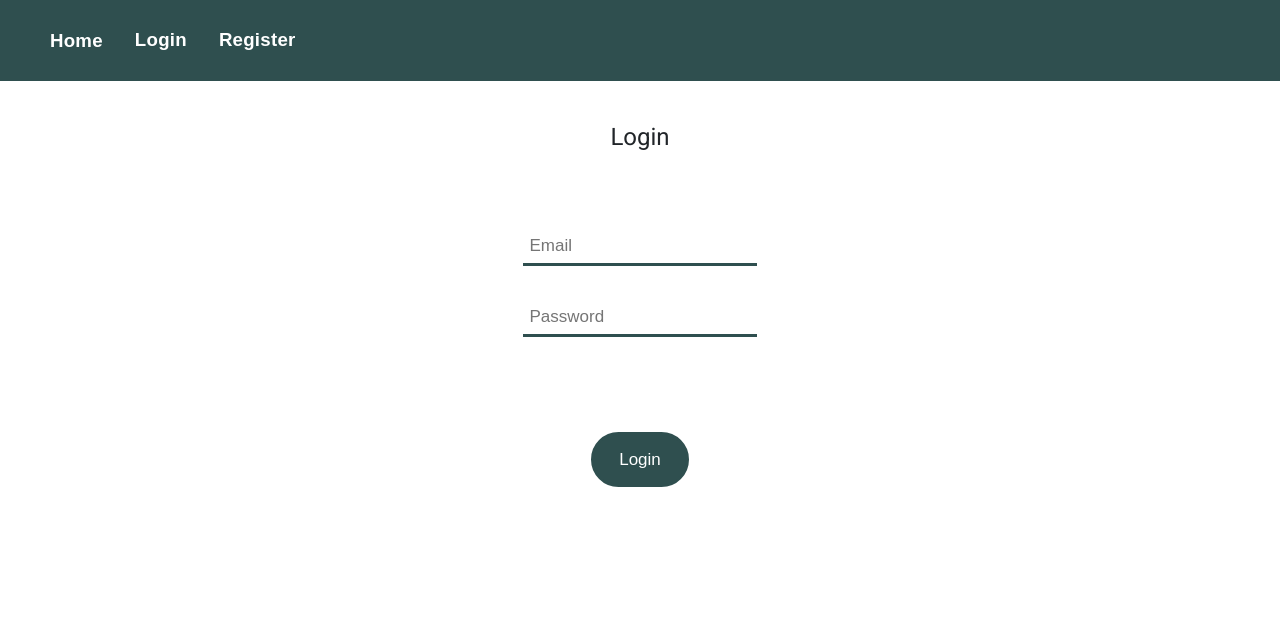
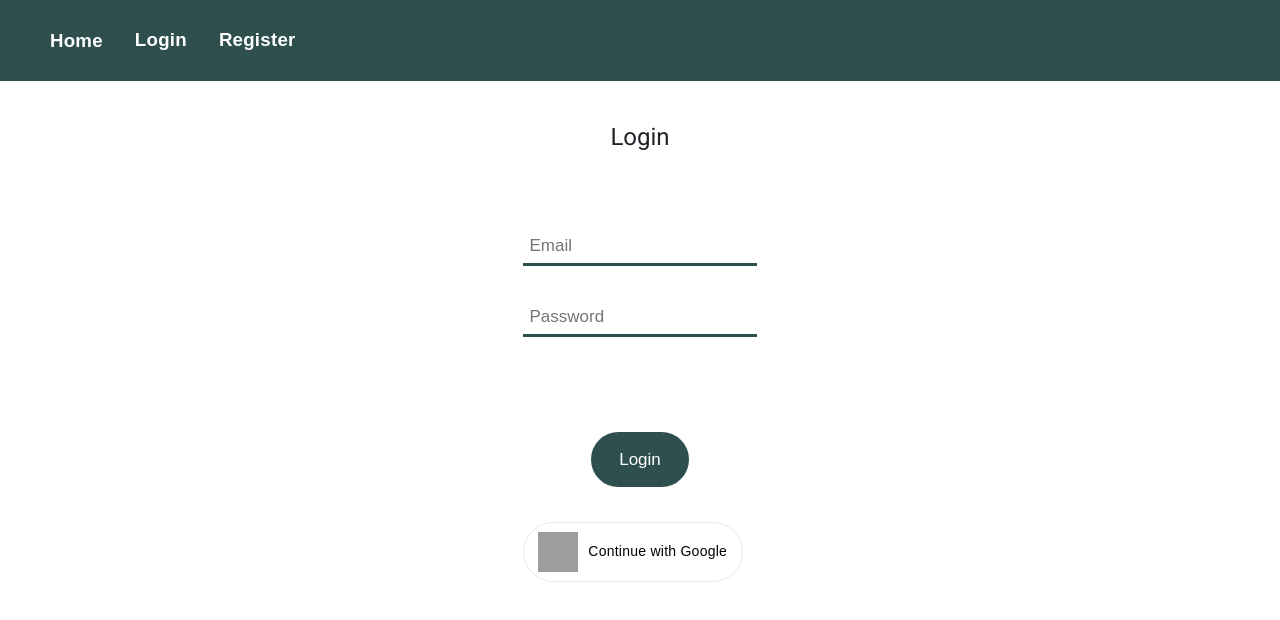
Before and after one commit to sonnka/VigiDriveWeb, an Angular app: page /login in a window 1280 px wide. Shown: the top 620 px of the page. Built offline with nearby package versions, Linux system fonts and the light colour scheme; grey boxes are pictures that could not be loaded.

Commit message:
Updated login page

```diff
--- a/src/app/_services/login.service.ts
+++ b/src/app/_services/login.service.ts
@@ -125,6 +125,26 @@ export class LoginService {
     return response;
   }
 
+  public googleLogin(): void {
+
+    let response = this.http.get<any>(this.baseUrl +
+      '/oauth2/authorization/google', {});
+
+    console.log(response)
+
+    // let response = this.http.get<LoginResponse>(this.baseUrl +
+    //   '/oauth2/authorization/google', {});
+    //
+    // response.subscribe((r) => {
+    //     this.setUserId(r.id)
+    //   },
+    //   (error) => {
+    //     UtilService.displayAuthError(error)
+    //   });
+    //
+    // return response;
+  }
+
   public async setCredentials(token: string, id: bigint) {
     await this.setToken(token)
     await this.setUserId(id)
--- a/src/app/app.component.css
+++ b/src/app/app.component.css
@@ -59,7 +59,7 @@
   border-radius: 30px;
   position: fixed;
   bottom: 0;
-  right: 0;
+  right: 40px;
 }
 
 
--- a/src/app/login/login.component.css
+++ b/src/app/login/login.component.css
@@ -38,3 +38,26 @@ input[type=button] {
     color: #fff;
   }
 }
+
+.google-btn {
+  background: white;
+  margin-top: 35px;
+  border-radius: 30px;
+  border-color: #e8e8e8;
+  border-width: 1px;
+  height: 60px;
+  width: 220px;
+  border-style: solid;
+  text-align: center;
+  align-content: center;
+}
+
+.google-btn:hover {
+  background: #e8e8e8;
+  color: white;
+}
+
+.url-design {
+  color: black;
+  text-decoration: none;
+}
--- a/src/app/login/login.component.html
+++ b/src/app/login/login.component.html
@@ -18,4 +18,13 @@
   <div style="text-align: center;">
     <input (click)="login(email.value, password.value)" type="button" value="Login">
   </div>
+
+  <div class="google-btn">
+    <a class="url-design" href="http://localhost:8080/oauth2/authorization/google">
+      <img alt="google logo" class="w-6 h-6" height="40" loading="lazy"
+           src="https://www.svgrepo.com/show/475656/google-color.svg"
+           width="40">
+      <span style="margin-left: 10px">Continue with Google</span>
+    </a>
+  </div>
 </div>
--- a/src/app/login/login.component.ts
+++ b/src/app/login/login.component.ts
@@ -10,10 +10,11 @@ import {UtilService} from "../_services/util.service";
   styleUrl: './login.component.css'
 })
 export class LoginComponent {
+
   constructor(private loginService: LoginService, private router: Router) {
   }
 
-  login(email: string, password: string): void {
+  protected login(email: string, password: string): void {
     let data = new LoginRequest(email, password);
 
     this.loginService.login(data).subscribe(async (response) => {
@@ -42,4 +43,8 @@ export class LoginComponent {
       }
     );
   }
+
+  protected googleLogin() {
+    // this.loginService.googleLogin();
+  }
 }
```
